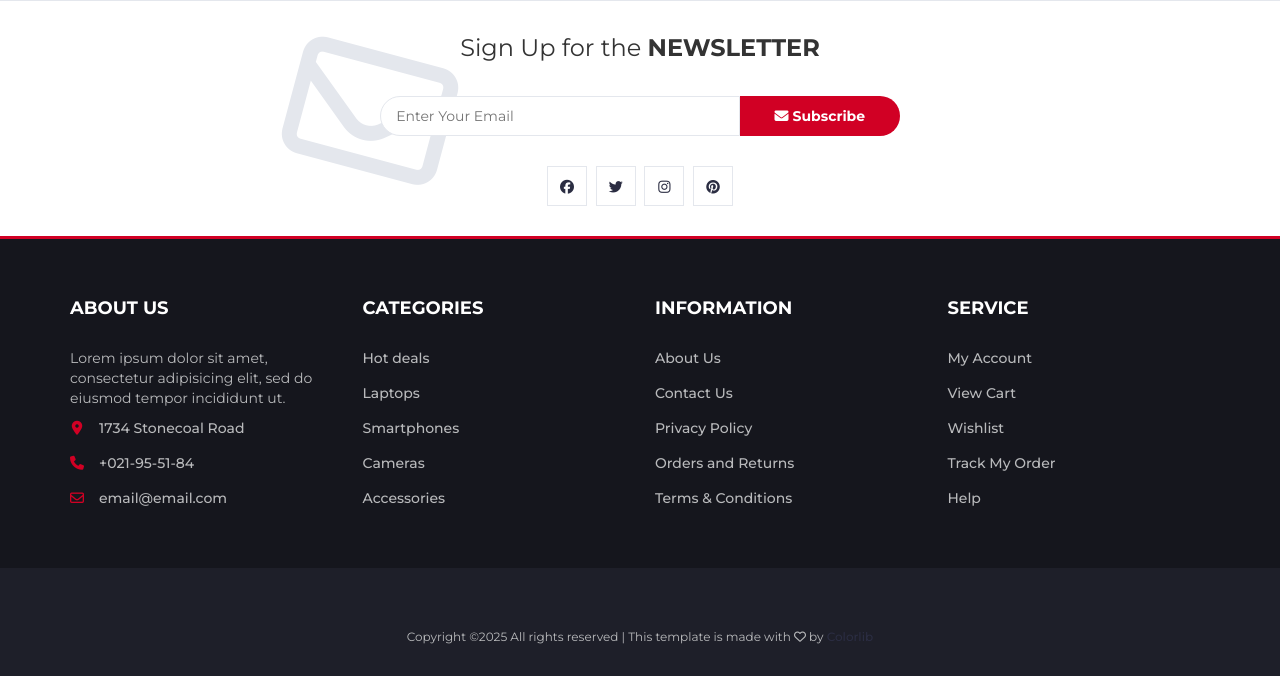
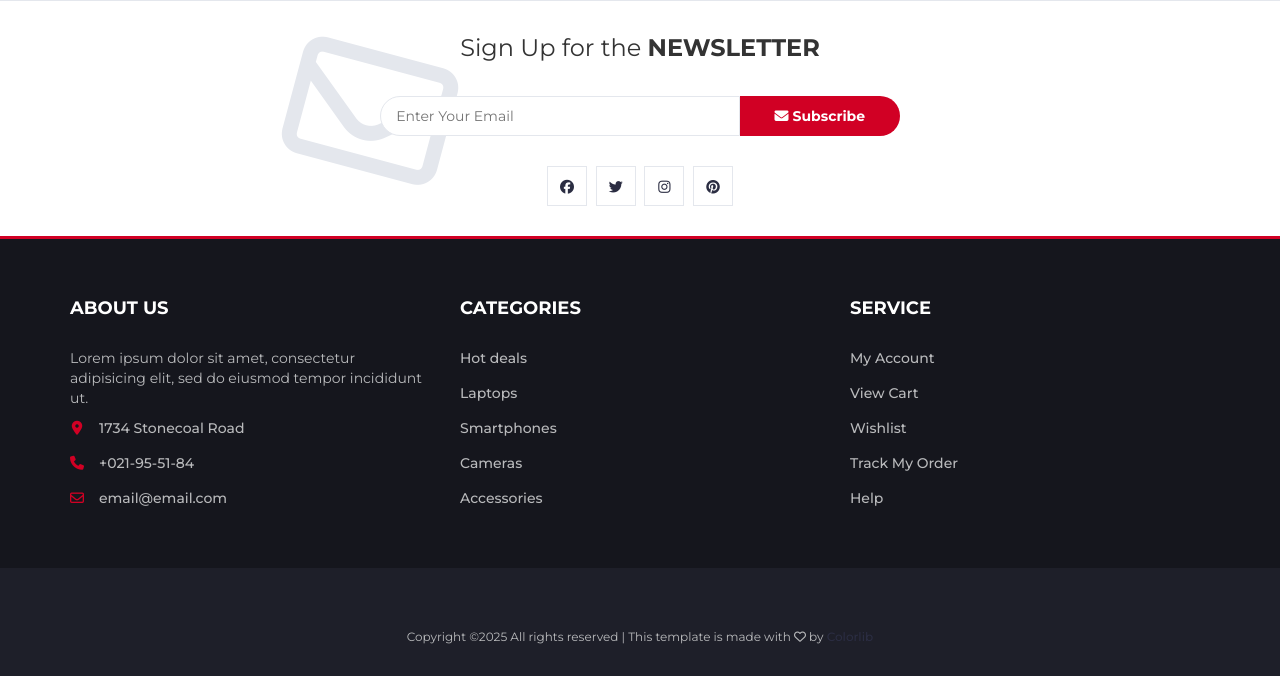
Before and after one commit to mercyogalo/Electric-website, a Django app: page / in a window 1280 px wide. Shown: the part 2656-3332 px from the top of the page. Run offline with Django 4.2, Linux system fonts and the light colour scheme; some libraries are stand-ins or nearby versions; some web fonts are replaced.

Commit message:
updated the footer
removed unwanted section

```diff
--- a/electricwebsite/shop_features/templates/base.html
+++ b/electricwebsite/shop_features/templates/base.html
@@ -2447,7 +2447,7 @@ textarea.input {
 				<div class="container">
 					<!-- row -->
 					<div class="row">
-						<div class="col-md-3 col-xs-6">
+						<div class="col-md-4 col-xs-6">
 							<div class="footer">
 								<h3 class="footer-title">About Us</h3>
 								<p>Lorem ipsum dolor sit amet, consectetur adipisicing elit, sed do eiusmod tempor incididunt ut.</p>
@@ -2459,7 +2459,7 @@ textarea.input {
 							</div>
 						</div>
 
-						<div class="col-md-3 col-xs-6">
+						<div class="col-md-4 col-xs-6">
 							<div class="footer">
 								<h3 class="footer-title">Categories</h3>
 								<ul class="footer-links">
@@ -2474,20 +2474,9 @@ textarea.input {
 
 						<div class="clearfix visible-xs"></div>
 
-						<div class="col-md-3 col-xs-6">
-							<div class="footer">
-								<h3 class="footer-title">Information</h3>
-								<ul class="footer-links">
-									<li><a href="#">About Us</a></li>
-									<li><a href="#">Contact Us</a></li>
-									<li><a href="#">Privacy Policy</a></li>
-									<li><a href="#">Orders and Returns</a></li>
-									<li><a href="#">Terms & Conditions</a></li>
-								</ul>
-							</div>
-						</div>
-
-						<div class="col-md-3 col-xs-6">
+
+
+						<div class="col-md-4 col-xs-6">
 							<div class="footer">
 								<h3 class="footer-title">Service</h3>
 								<ul class="footer-links">
```
